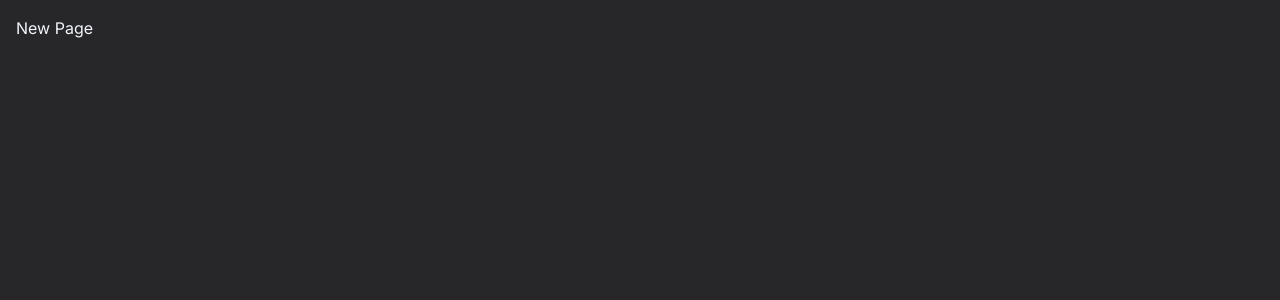
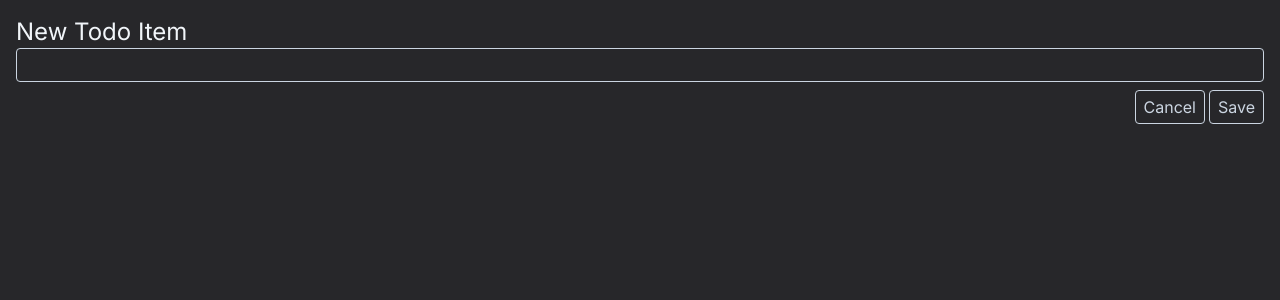
Before and after one commit to rezamini/next.js-todo, a Next.js app: page /new in a window 1280 px wide. Shown: the top 300 px of the page. Built offline with nearby package versions, Linux system fonts and the light colour scheme.

Commit message:
- added new todo item page elements and respective designs

```diff
--- a/src/app/new/page.tsx
+++ b/src/app/new/page.tsx
@@ -1,3 +1,32 @@
+import Link from "next/link";
+
 export default function New() {
-  return <h1>New Page</h1>
+  return (
+    <>
+      <header>
+        <h1 className="text-2xl">New Todo Item</h1>
+      </header>
+      <form className="flex gap-2 flex-col">
+        <input
+          type="text"
+          name="title"
+          className="border border-slate-300 text-slate-300 rounded px-2 py-1 hover:bg-zinc-700 focus-within:bg-zinc-700 focus-within:border-zinc-700 bg-transparent outline-none"
+        ></input>
+        <div className="flex gap-1 justify-end">
+          <Link
+            href=".."
+            className="border border-slate-300 text-slate-300 rounded px-2 py-1 hover:bg-zinc-700 focus-within:bg-zinc-700 outline-none"
+          >
+            Cancel
+          </Link>
+          <button
+            type="submit"
+            className="border border-slate-300 text-slate-300 rounded px-2 py-1 hover:bg-zinc-700 focus-within:bg-zinc-700 outline-none"
+          >
+            Save
+          </button>
+        </div>
+      </form>
+    </>
+  );
 }
```
